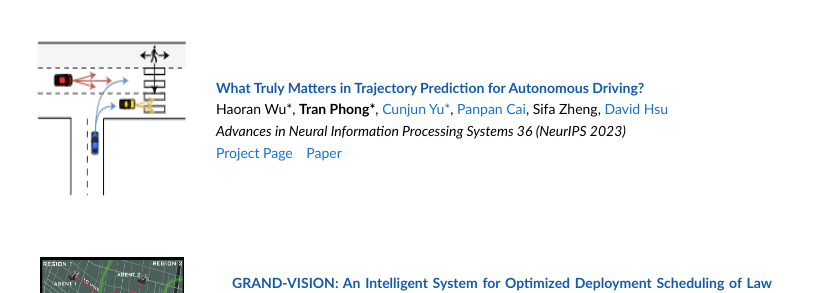
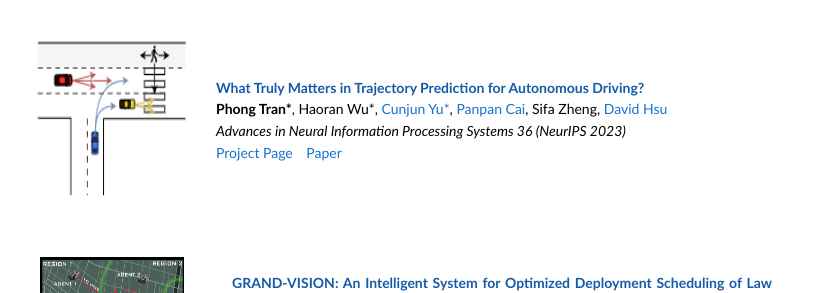
Before and after one commit to tpvt99/tpvt99.github.io, a Jekyll site: the page built from index.html, in a window 1280 px wide. Shown: the part 661-954 px from the top of the page, without its empty margins (232-1047 px from the left). Built offline with Jekyll 4.4.1, drawn with Linux system fonts in a browser that asks for light colours.

```diff
--- a/_data/publications.yml
+++ b/_data/publications.yml
@@ -1,8 +1,8 @@
 - name: "What Truly Matters in Trajectory Prediction for Autonomous Driving?"
   author:
+    - name: "Phong Tran*"
+      me: "true"
     - name: "Haoran Wu*"
-    - name: "Tran Phong*"
-      me: "true"
     - name: "Cunjun Yu*"
       website: "https://majiker.github.io/"
     - name: "Panpan Cai"
--- a/assets/css/stylesheet.css
+++ b/assets/css/stylesheet.css
@@ -197,7 +197,7 @@ strong {
   display: table-cell;
   vertical-align: middle;
   width: 75%;
-
+  font-size: 14px;
 }
 
 .research-proj .pub-name {
```
